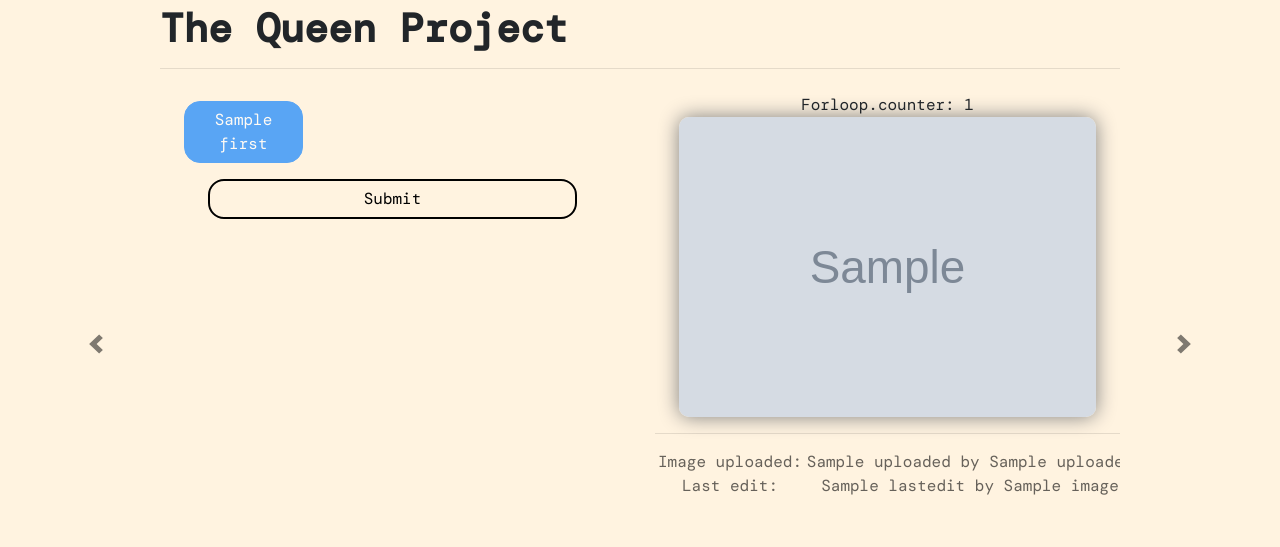
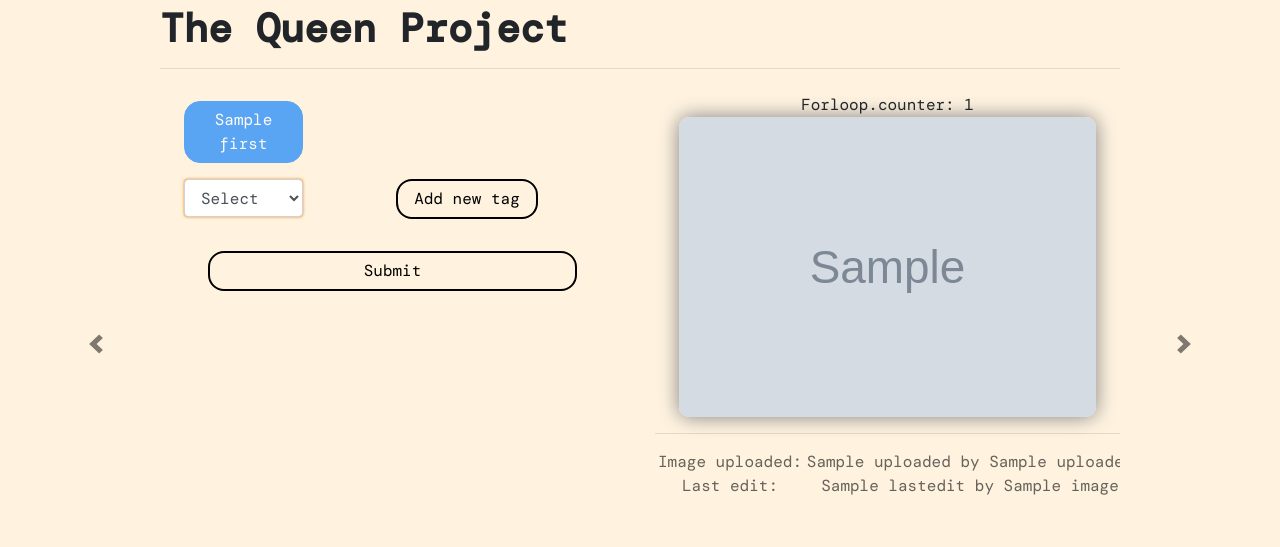
Before and after one commit to peppasd/LIT, a Django app: template labeler/templates/project_labeler.html in a window 1280 px wide. Shown: the part 56-603 px from the top of the page. Run offline with Django 3.2, Linux system fonts and the light colour scheme; tables that the repository leaves empty hold one stand-in row (values such as "Sample post"); the template is opened without the code that fills it: values that come from a table or form of the project are taken from there, most other values are stand-ins (such as "Sample title", 1, 10 or a date in 2020); grey boxes marked "Sample" are stand-in pictures; some libraries are stand-ins or nearby versions.

Commit message:
#63: implemented labeling and setting values

```diff
--- a/labeler/templates/project_labeler.html
+++ b/labeler/templates/project_labeler.html
@@ -30,6 +30,7 @@
                 {% csrf_token %}
                 <div class='form-group'>
                   {% if image %}
+                  <input name="imgId" type="text" value={{image.uuid}} hidden required>
                     {% for t in image.values.all %}
                     <input name="tagId" type="number" value={{t.id}} hidden required>
                       <div class="row px-4 py-2">
@@ -68,6 +69,21 @@
                         </div>
                       </div>
                     {% endfor %}
+                    <div class="row px-4 py-2">
+                    <div class='col-4'>
+                    <select name="addTag" class="form-control">
+                      <option value=''>Select</option>
+                      {% for elm in tagLists%}
+                        <option value={{elm.id}}>{{elm.name}}</option>
+                        {% endfor %}
+                    </select>
+                    </div>
+                    <div class='col-8'>
+                      <div class='col d-flex justify-content-start'>
+                        <button type="submit" class="btn btn-outline-primary mx-5 mb-3 w-100">Add new tag</button>
+                      </div>
+                    </div>
+                  </div>
 
                     <!-- SUBMIT BUTTON -->
                     <div class='row py-2'>
```
Also changed, not shown: labeler/views.py (+36 -25 lines).
